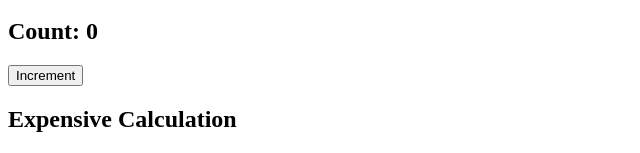
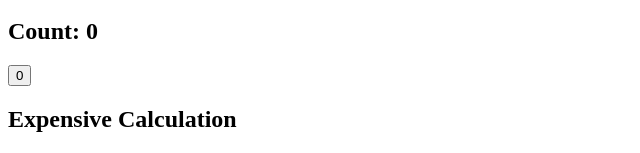
Before and after one commit to acciojob/react-memo-tarunjangra043, a React app: page / in a window 1280 px wide. Shown: the part 184-337 px from the top of the page, without its empty margins (0-640 px from the left). Built offline with nearby package versions, Linux system fonts and the light colour scheme.

Commit message:
test cases fix

```diff
--- a/src/components/App.js
+++ b/src/components/App.js
@@ -31,7 +31,7 @@ function App() {
           Count: <span id="counter">{count}</span>
         </h2>
         <button id="incr-cnt" onClick={() => setCount(count + 1)}>
-          Increment
+          0
         </button>
       </div>
 
```
